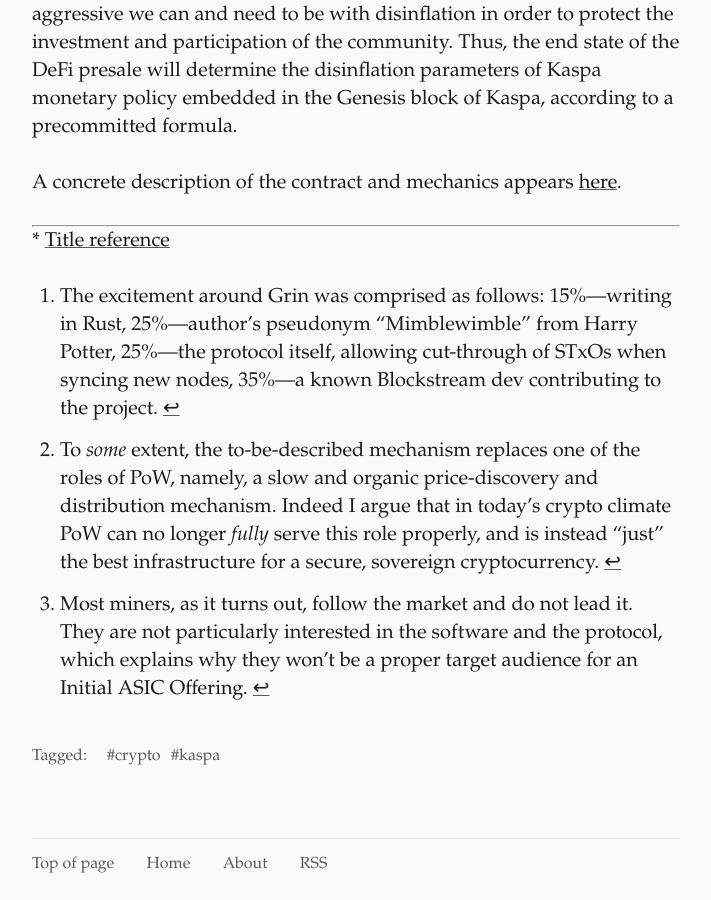
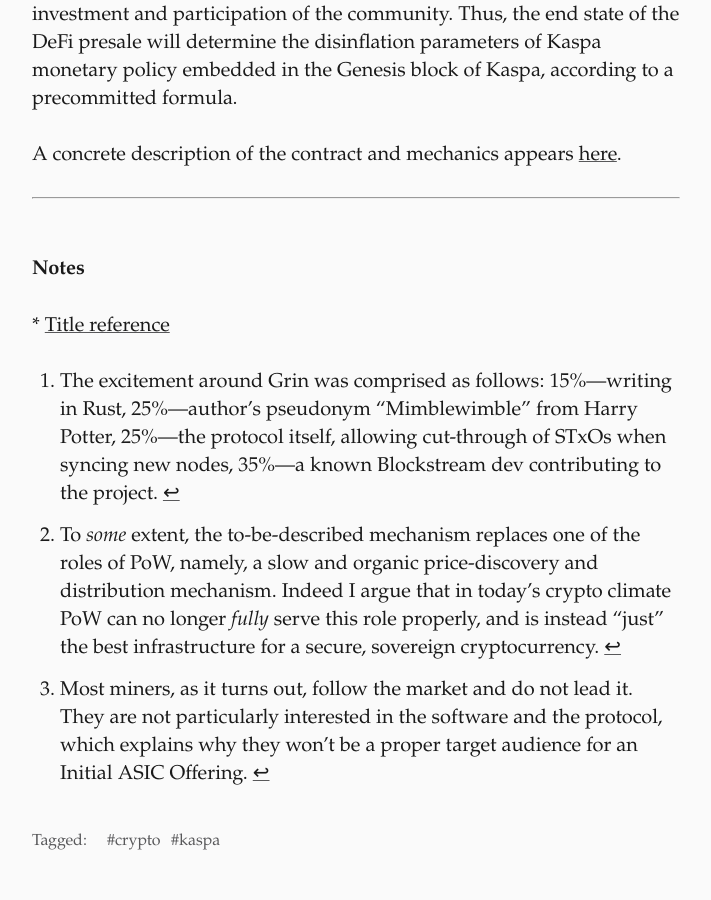
Before and after one commit to hashdag/hashdag.github.io, a Jekyll site: the page built from _posts/2020-12-14-fair.md, in a window 1280 px wide and 900 px high, scrolled down 4043 px. Shown: the whole window, without its empty margins (284-995 px from the left). Built offline with Jekyll 4.4.1, drawn with Linux system fonts in a browser that asks for light colours.

Commit message:
update post

```diff
--- a/_posts/2020-12-14-fair.md
+++ b/_posts/2020-12-14-fair.md
@@ -5,9 +5,9 @@
 permalink: /blog/fair
 ---
 
-[Kaspa](https://github.com/kaspanet) is a proof-of-work-based cryptocurrency developed by the Kaspa community.
+*[Kaspa](https://github.com/kaspanet) is a proof-of-work-based cryptocurrency developed by the Kaspa community.*
 
-[DAGlabs](https://www.daglabs.com/) is a for-profit entity whose business model is based on mining Kaspa. DAGlabs is additionally funding many core Kaspa devs and researchers.
+*[DAGlabs](https://www.daglabs.com/) is a for-profit entity whose business model is based on mining Kaspa. DAGlabs is additionally funding many core Kaspa devs and researchers.*
 
 ### Fair launch
 
@@ -50,6 +50,9 @@
 A concrete description of the contract and mechanics appears [here](https://www.daglabs.com/mining).
 
 ---
+<br>
+<br>
+**Notes**
 
 \* [Title reference](https://youtu.be/IG_Nu2pCytM)
 
```
Also changed, not shown: _posts/2020-11-24-ghosts.md (+3 -0 lines).
